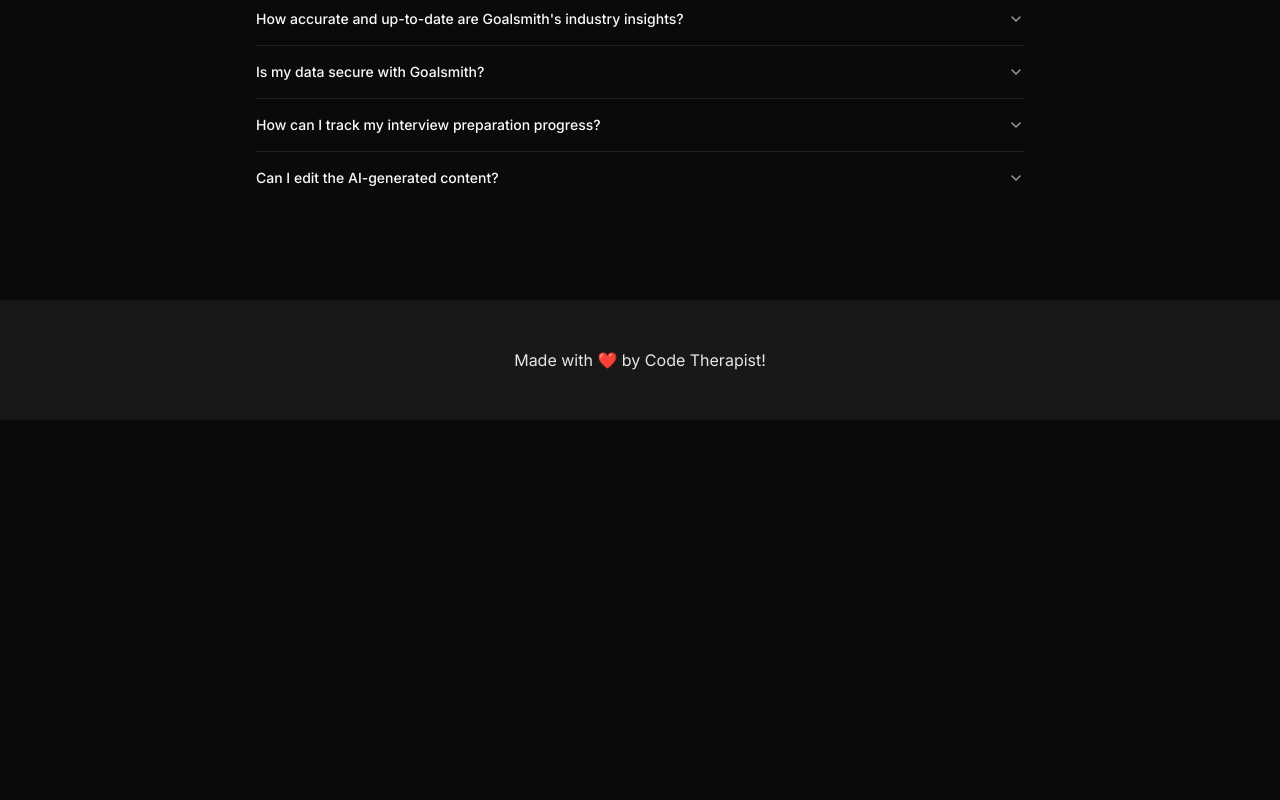
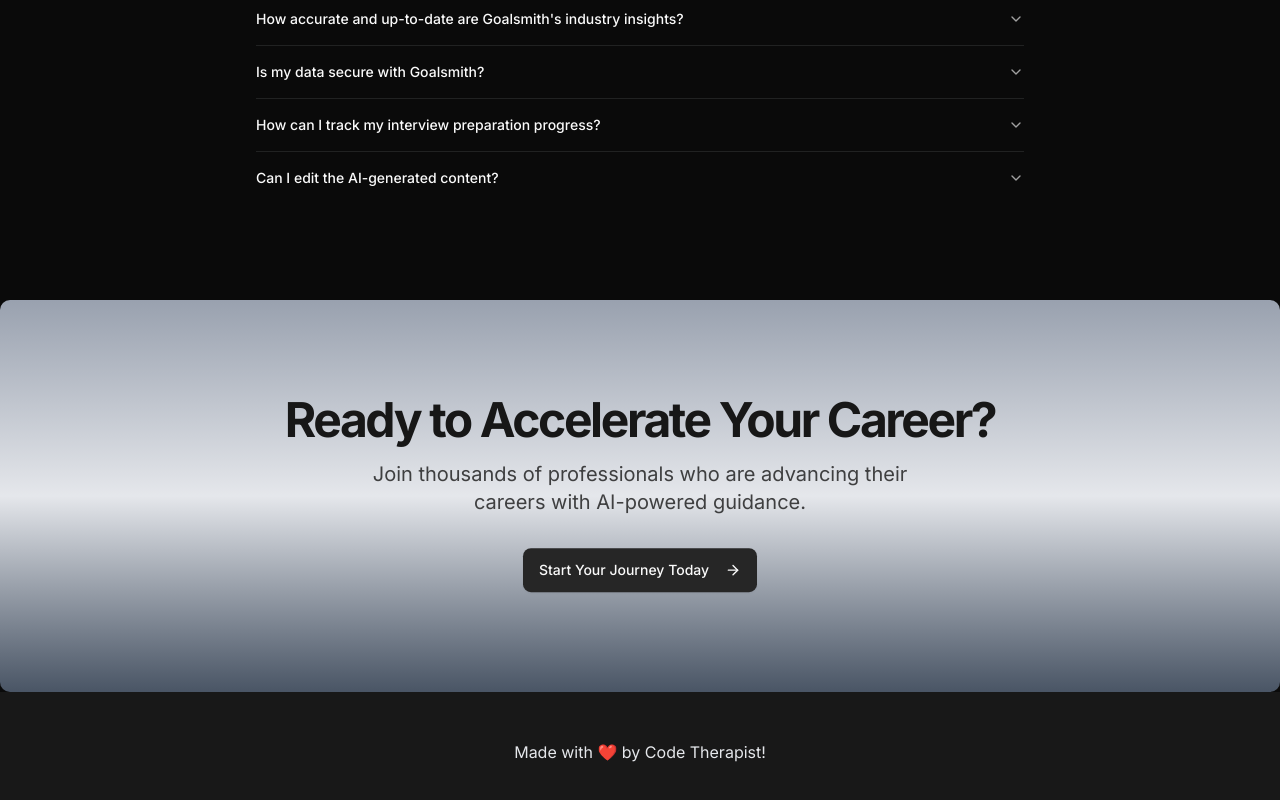
Before and after one commit to AmAyush18/GoalSmith, a Next.js app: page / in a window 1280 px wide. Shown: the part 3529-4329 px from the top of the page. Before the commit the page ends 3949 px from the top, so only its background shows below. Built offline with nearby package versions, Linux system fonts and the light colour scheme; no server answers.

Commit message:
Cta Section added at Home

```diff
--- a/src/app/page.jsx
+++ b/src/app/page.jsx
@@ -1,3 +1,4 @@
+import CtaSection from '@/components/cta'
 import FaqSection from '@/components/faq'
 import FeatureSection from '@/components/features'
 import HeroSection from '@/components/hero'
@@ -16,6 +17,7 @@
         <WorkingSection />
         <TestimonialSection />
         <FaqSection />
+        <CtaSection />
     </div>
   )
 }
--- /dev/null
+++ b/src/components/cta.jsx
@@ -0,0 +1,33 @@
+import React from 'react'
+import { Button } from './ui/button'
+import Link from 'next/link'
+import { ArrowRight } from 'lucide-react'
+
+const CtaSection = () => {
+  return (
+    <section className="w-full">
+        <div className="mx-auto py-24 gradient rounded-lg">
+          <div className="flex flex-col items-center justify-center space-y-4 text-center max-w-3xl mx-auto">
+            <h2 className="text-3xl font-bold tracking-tighter text-primary-foreground sm:text-4xl md:text-5xl">
+              Ready to Accelerate Your Career?
+            </h2>
+            <p className="mx-auto max-w-[600px] text-primary-foreground/80 md:text-xl">
+              Join thousands of professionals who are advancing their careers
+              with AI-powered guidance.
+            </p>
+            <Link href="/dashboard" passHref>
+              <Button
+                size="lg"
+                variant="secondary"
+                className="h-11 mt-5 animate-bounce"
+              >
+                Start Your Journey Today <ArrowRight className="ml-2 h-4 w-4" />
+              </Button>
+            </Link>
+          </div>
+        </div>
+      </section>
+  )
+}
+
+export default CtaSection
```
